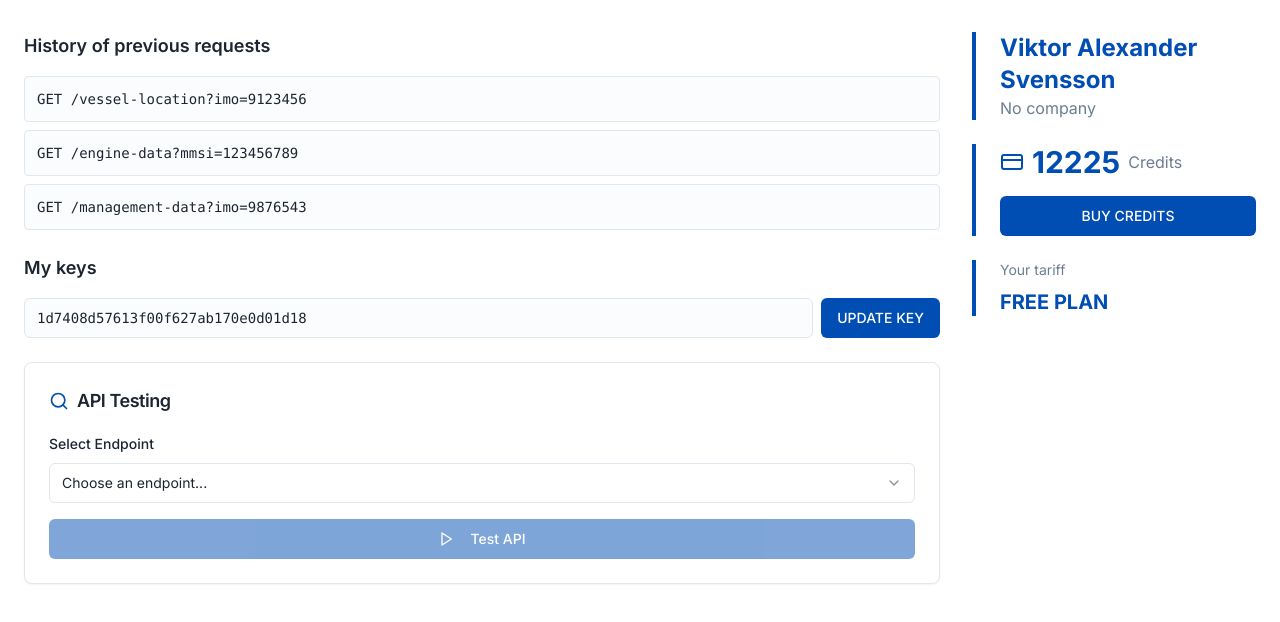
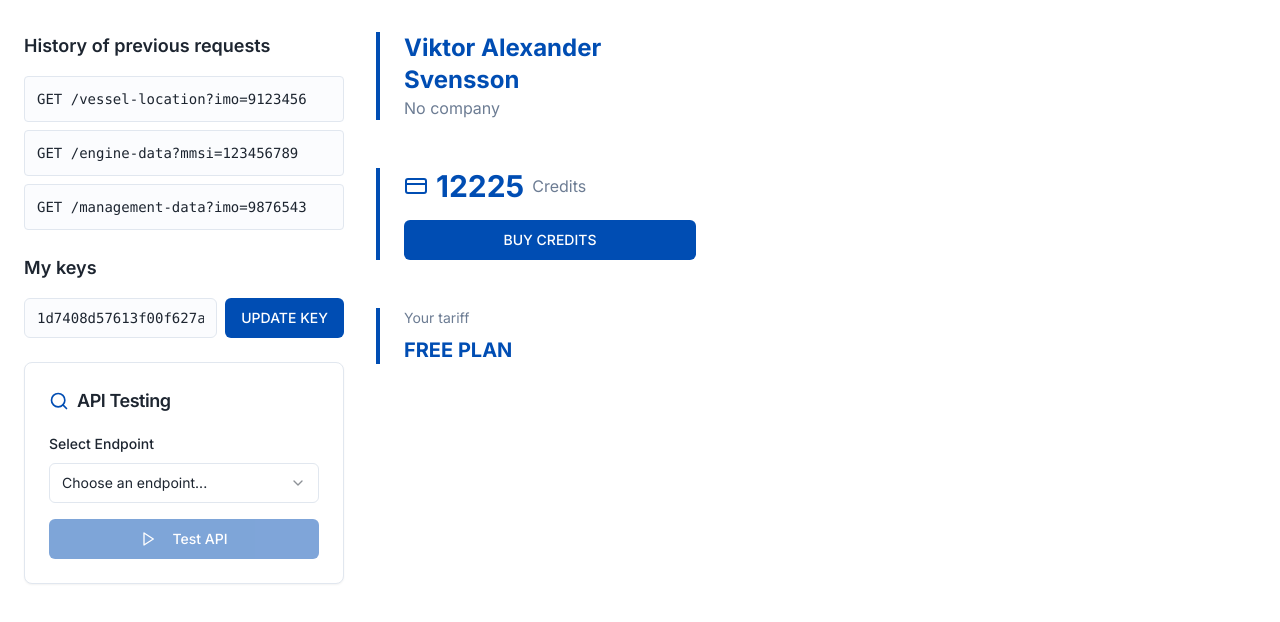
Before and after one commit to viktorcoder123/endpoint-overview-compass, a React (Vite) app: page /account in a window 1280 px wide. Shown: the top 622 px of the page. Built offline with nearby package versions, Linux system fonts and the light colour scheme.

Commit message:
Refactor: Improve account page layout
Improve spacing and add sections to the account page's side menu.

```diff
--- a/src/pages/Account.tsx
+++ b/src/pages/Account.tsx
@@ -124,9 +124,9 @@ const Account = () => {
   return (
     <div className="min-h-screen bg-white">
       <div className="max-w-7xl mx-auto px-6 py-8">
-        <div className="grid lg:grid-cols-4 gap-8">
-          {/* Left Sidebar - Navigation & Tools */}
-          <div className="lg:col-span-3 space-y-6">
+        <div className="flex gap-8">
+          {/* Left Sidebar Menu */}
+          <div className="w-80 space-y-6">
             {/* History Section */}
             <div>
               <h2 className="text-lg font-semibold text-foreground mb-4">History of previous requests</h2>
@@ -285,7 +285,7 @@ const Account = () => {
           </div>
 
           {/* Right Sidebar - Profile & Account Info */}
-          <div className="space-y-6">
+          <div className="w-80 space-y-12">
             {/* Profile Section */}
             <div className="border-l-4 border-primary pl-6">
               <div className="space-y-4">
```
